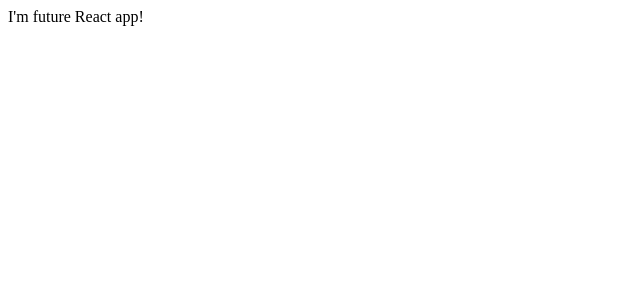
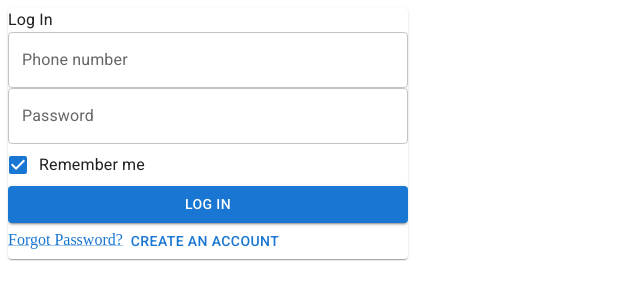
Before and after one commit to victoria369xx/finalProjectGBFront, a React (Create React App) app: page / in a window 1280 px wide. Shown: the top 300 px of the page, without its empty margins (0-640 px from the left). Built offline with nearby package versions, Linux system fonts and the light colour scheme.

Commit message:
login form not styled

```diff
--- a/package.json
+++ b/package.json
@@ -5,6 +5,7 @@
   "dependencies": {
     "@emotion/react": "^11.10.0",
     "@emotion/styled": "^11.10.0",
+    "@fontsource/roboto": "^4.5.8",
     "@mui/icons-material": "^5.8.4",
     "@mui/material": "^5.9.3",
     "@testing-library/jest-dom": "^5.16.5",
--- a/src/App.js
+++ b/src/App.js
@@ -1,13 +1,14 @@
 import React from "react";
 import { Provider } from "react-redux";
 import { PersistGate } from "redux-persist/integration/react";
+import LogIn from "./components/LogIn";
 import { persistor, store } from "./store";
 
 function App() {
   return (
     <Provider store={store}>
       <PersistGate persistor={persistor}>
-        <div className="App">I'm future React app!</div>
+       <LogIn/>
       </PersistGate>
     </Provider>
   );
--- /dev/null
+++ b/src/components/LogIn.js
@@ -0,0 +1,22 @@
+import React from 'react';
+import {Card,FormGroup, TextField, FormControlLabel, Checkbox, Button, Link, Typography} from '@mui/material';
+
+function LogIn () {
+    return (
+        <>
+        <Card sx={{ maxWidth: 400 }}>
+        <Typography>Log In</Typography>
+        <FormGroup>
+        <TextField id="standard-basic" label="Phone number" variant="outlined" />
+        <TextField id="standard-basic" label="Password" variant="outlined" />
+        <FormControlLabel control={<Checkbox defaultChecked />} label="Remember me" />
+        <Button variant="contained">Log In</Button>
+        </FormGroup>
+        <Link href='#'>Forgot Password?</Link>
+        <Button > Create an account</Button>
+        </Card>
+        </>
+    )
+}
+
+export default LogIn;
--- /dev/null
+++ b/src/fonts/fonts.js
@@ -0,0 +1,4 @@
+import '@fontsource/roboto/300.css';
+import '@fontsource/roboto/400.css';
+import '@fontsource/roboto/500.css';
+import '@fontsource/roboto/700.css';
--- a/src/index.js
+++ b/src/index.js
@@ -1,6 +1,7 @@
 import React from 'react';
 import ReactDOM from 'react-dom/client';
 import App from './App';
+import './fonts/fonts';
 
 
 const root = ReactDOM.createRoot(document.getElementById('root'));
```
Also changed, not shown: 1 other file (tests, documents, lock files or other folders).
